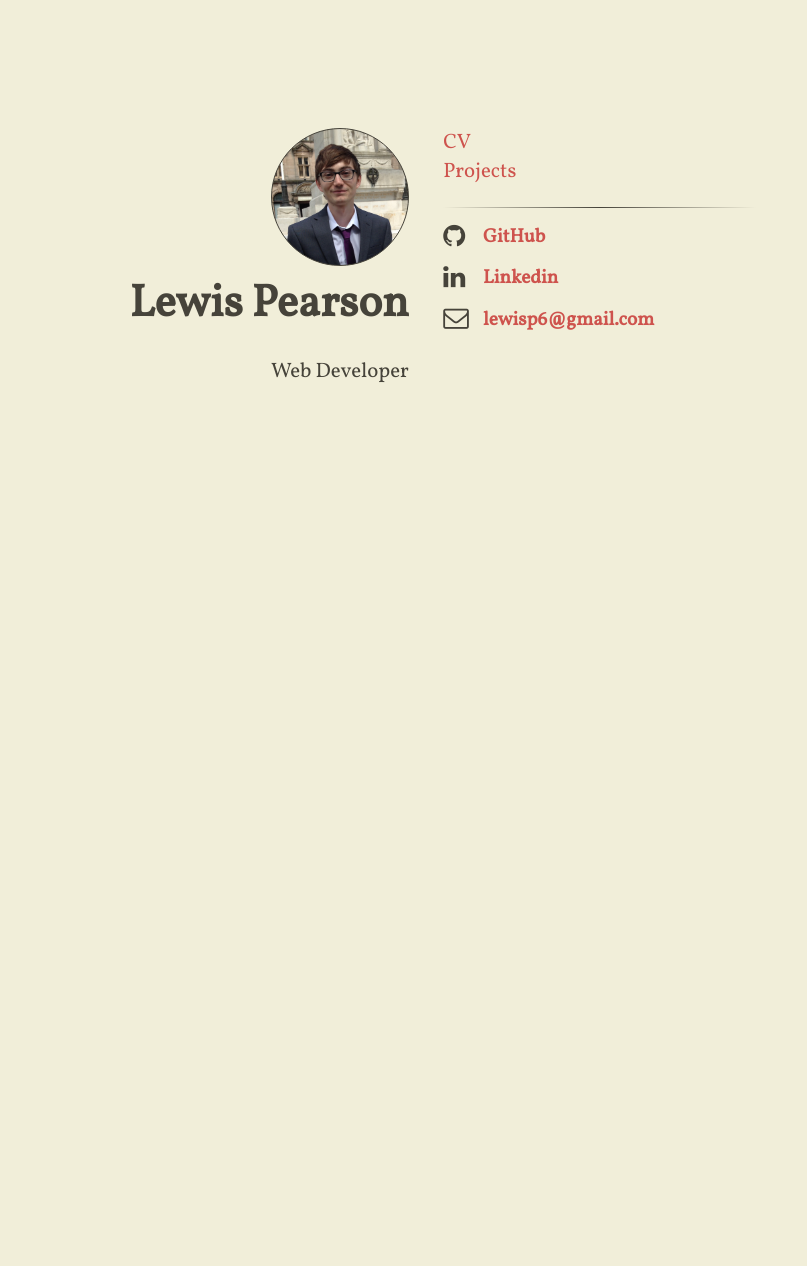
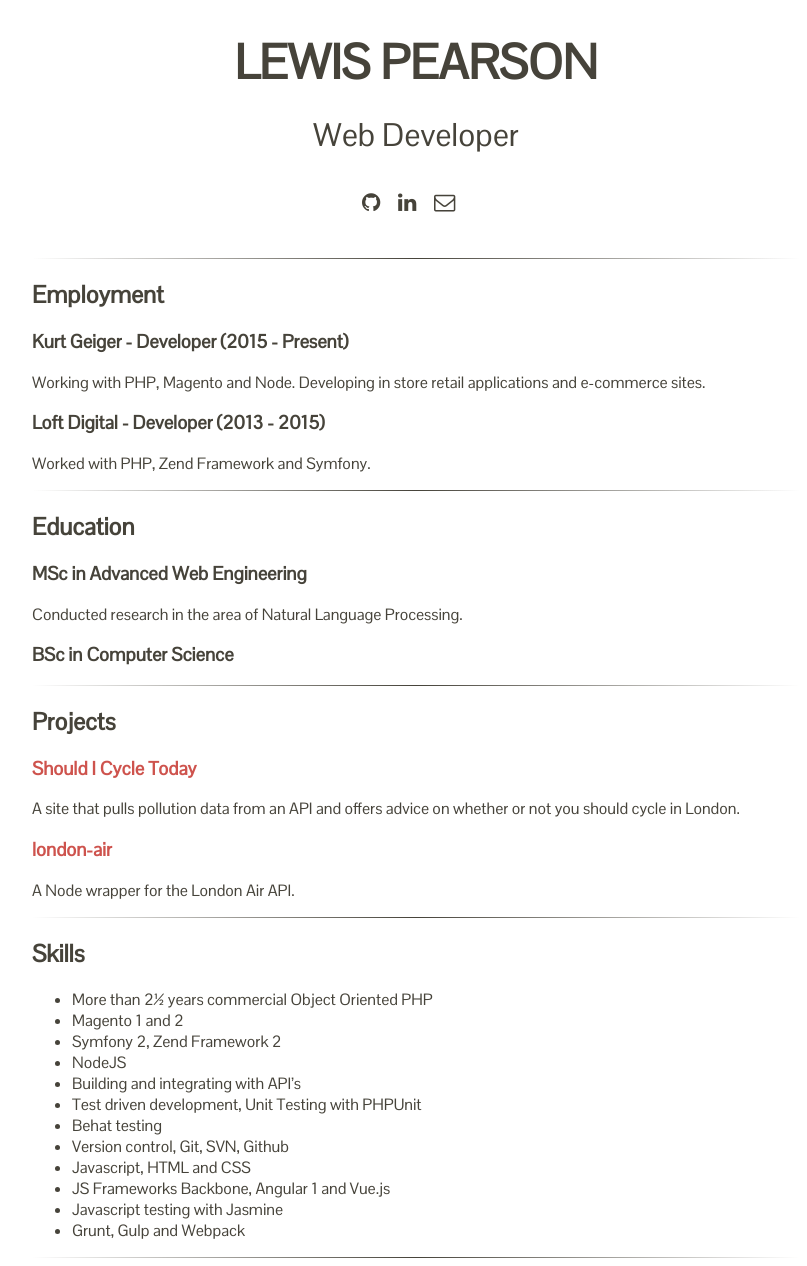
Before and after one commit to lewisp6/lewisp6.github.io, a Jekyll site: the page built from index.html, in a window 1280 px wide. Shown: the whole page, without its empty margins (224-1031 px from the left). Built offline with Jekyll 4.4.1, drawn with Linux system fonts in a browser that asks for light colours; nearby versions of some CDN libraries; before the commit the page ends 900 px from its top, so only the background shows below that.

Commit message:
Complete site redesign

```diff
--- a/_includes/content.html
+++ b/_includes/content.html
@@ -1,21 +1,17 @@
-<div class="links">
-  <ul class="fa-ul main-list">
-    <li><a href="/cv">CV</a></li>
-    <li><a href="/projects">Projects</a></li>
-  </ul>
-</div>
-<hr>
 <ul class="fa-ul main-list">
   <li class="main-list-item">
-    <span class="fa fa-github fa-lg main-list-item-icon"></span>
-    <a href="https://github.com/lewisp6">GitHub</a>
+      <a href="https://github.com/lewisp6">
+          <span class="fa fa-github fa-lg main-list-item-icon"></span>
+      </a>
   </li>
   <li class="main-list-item">
-    <span class="fa fa-linkedin fa-lg main-list-item-icon"></span>
-    <a href="https://uk.linkedin.com/in/lewispearson1">Linkedin</a>
+      <a href="https://uk.linkedin.com/in/lewispearson1">
+            <span class="fa fa-linkedin fa-lg main-list-item-icon"></span>
+      </a>
   </li>
   <li class="main-list-item">
-    <span class="fa fa-envelope-o fa-lg main-list-item-icon"></span>
-    <a href="mailto:lewisp6@gmail.com">lewisp6@gmail.com</a>
+      <a href="mailto:lewisp6@gmail.com">
+          <span class="fa fa-envelope-o fa-lg main-list-item-icon"></span>
+      </a>
   </li>
 </ul>
--- a/_includes/head.html
+++ b/_includes/head.html
@@ -9,8 +9,7 @@
   <link rel="stylesheet" href="{{ site.baseurl }}/assets/normalize.css">
   <link rel="stylesheet" href="{{ site.baseurl }}/assets/main.css">
   <link href="//maxcdn.bootstrapcdn.com/font-awesome/4.2.0/css/font-awesome.min.css" rel="stylesheet">
-  <link href='http://fonts.googleapis.com/css?family=Vollkorn' rel='stylesheet' type='text/css'>
-
+   <link href="https://fonts.googleapis.com/css?family=Pontano+Sans" rel="stylesheet">
   <link rel="canonical" href="{{ site.url }}{{ page.url }}">
 
   <meta name="author" content="{{ site.compass.author }}">
--- a/_sass/_variables.scss
+++ b/_sass/_variables.scss
@@ -1,4 +1,4 @@
 $text-color: #46433A;
 $anchor-text-color: #CE534D;
-$background-color: #F1EED9;
+$background-color: #65F7C2;
 $button-color: #FDFDFD;
--- a/assets/main.scss
+++ b/assets/main.scss
@@ -4,19 +4,50 @@
 @import 'variables';
 
 body {
-	font-family: 'Vollkorn', serif;
+    font-family: 'Pontano Sans', sans-serif;
 	color: $text-color;
-	background-color: $background-color;
 }
 
-header,
 main {
-	padding: 0 20px;
+	padding: 0 0px;
 }
 
-/*** wrapper div for both header and main ***/
-.wrapper {
-	margin-top: 10%;
+header {
+	height: 250px;
+}
+
+@media (max-width: 768px) {
+    header {
+        height: 200px;
+    }
+}
+
+.content-wrap {
+	margin-left: 20%;
+	margin-right: 20%;
+}
+
+@media (max-width: 768px) {
+    .content-wrap {
+        margin-left: 3%;
+        margin-right: 3%;
+    }
+}
+
+.author-container {
+	width: 100%;
+	display: flex;
+	align-items: center;
+	justify-content: center;
+	text-transform: uppercase;
+}
+
+.tagline-container {
+	width: 100%;
+	display: flex;
+	align-items: center;
+	justify-content: center;
+    max-height: 50px;
 }
 
 /*** anchor tags ***/
@@ -35,21 +66,24 @@ a:hover {
 
 /*** main content list ***/
 .main-list-item {
-	font-weight: bold;
-	font-size: 1.2em;
-	margin: 0.8em 0;
+    float: left;
 }
 
 /* override the left margin added by font awesome for the main content list,
 since it must be aligned with the content */
 .fa-ul.main-list {
-	margin-left: 0;
+    margin-left: 0;
 }
 
 /* list icons */
 .main-list-item-icon {
 	width: 36px;
 	color: $text-color;
+}
+
+.social-icons {
+    display: flex;
+    justify-content: center;
 }
 
 /*** logo ***/
@@ -70,16 +104,24 @@ since it must be aligned with the content */
 
 /*** author ***/
 .author-container h1 {
-	font-size: 2.8em;
-	margin-top: 0;
-	margin-bottom: 0;
-	text-align: center;
+	font-size: 3em;
+}
+
+@media (max-width: 850px) {
+    .author-container h1 {
+        font-size: 2.5em;
+    }
+}
+
+@media (max-width: 570px) {
+    .author-container h1 {
+        font-size: 2em;
+    }
 }
 
 /*** tagline ***/
 .tagline-container p {
-	font-size: 1.3em;
-	text-align: center;
+	font-size: 2em;
 	margin-bottom: 2em;
 }
 
@@ -126,15 +168,6 @@ footer {
 		width: 680px;
 	}
 
-	/* the header column stays left and has a dynamic width with all contents
-	aligned right */
-	header {
-		float: left;
-		width: 46%;
-		text-align: right;
-	}
-
-	.author-container h1,
 	.logo-container,
 	.tagline-container p {
 		text-align: right;
@@ -148,7 +181,13 @@ footer {
 }
 
 .links {
-	font-size: 1.3rem;
+	font-size: 3rem;
+	float: right;
+	margin-right: 30%;
+}
+
+.links li {
+	list-style: none;
 }
 
 @import 'page';
--- a/index.html
+++ b/index.html
@@ -1,14 +1,8 @@
 ---
 layout: default
 ---
-<div class="wrapper">
+<div class="header-wrap">
 <header>
-        {% if site.compass.logo %}
-        <div class="logo-container">
-          <a class="logo" href="{{ page.baseurl }}" style="background-image: url('{{ site.baseurl }}{{ site.compass.logo }}')"></a>
-        </div>
-        {% endif %}
-
     {% if site.compass.author %}
     <div class="author-container"><h1>{{ site.compass.author }}</h1></div>
     {% endif %}
@@ -16,12 +10,57 @@ layout: default
     {% if site.compass.tagline %}
     <div class="tagline-container"><p>{{ site.compass.tagline }}</p></div>
     {% endif %}
-    </header>
-    <main>
-      {% if site.compass.include_content %}
-      <div class="content">
+    <div class='clear'></div>
+    <div class='social-icons'>
         {% include content.html %}
     </div>
-      {% endif %}
-    </main>
+</header>
 </div>
+<div class="content-wrap">
+    <hr/>
+    <div class="employment">
+        <h2>Employment</h2>
+        <h3>Kurt Geiger - Developer (2015 - Present)</h3>
+        <p>Working with PHP, Magento and Node. Developing in store retail applications and e-commerce sites.</p>
+        <h3>Loft Digital - Developer (2013 - 2015)</h3>
+        <p>Worked with PHP, Zend Framework and Symfony.</p>
+        <p></p>
+    </div>
+    <hr/>
+    <div class="education">
+        <h2>Education</h2>
+        <h3>MSc in Advanced Web Engineering</h3>
+        <p>Conducted research in the area of Natural Language Processing.</p>
+        <h3>BSc in Computer Science</h3>
+    </div>
+    <hr/>
+    <div class="projects">
+        <h2>Projects</h2>
+        <h3><a href="http://shouldicycletoday.com" target="_blank">Should I Cycle Today</a></h3>
+        <p>
+            A site that pulls pollution data from an API and offers advice
+            on whether or not you should cycle in London.
+        </p>
+        <h3><a href="https://github.com/lewisp6/london-air" target="_blank">london-air</a></h3>
+        <p>A Node wrapper for the London Air API.</p>
+    </div>
+    <hr/>
+    <div class="skills">
+        <h2>Skills</h2>
+        <ul>
+        <li>More than 2½ years commercial Object Oriented PHP
+        <li>Magento 1 and 2</li>
+        <li>Symfony 2, Zend Framework 2</li>
+        <li>NodeJS</li>
+        <li>Building and integrating with API’s</li>
+        <li>Test driven development, Unit Testing with PHPUnit</li>
+        <li>Behat testing</li>
+        <li>Version control, Git, SVN, Github</li>
+        <li>Javascript, HTML and CSS</li>
+        <li>JS Frameworks Backbone, Angular 1 and Vue.js</li>
+        <li>Javascript testing with Jasmine</li>
+        <li>Grunt, Gulp and Webpack</li>
+    </ul>
+    </div>
+    <hr/>
+</div>
```
Lines whose indentation alone changed are shown as unchanged.
